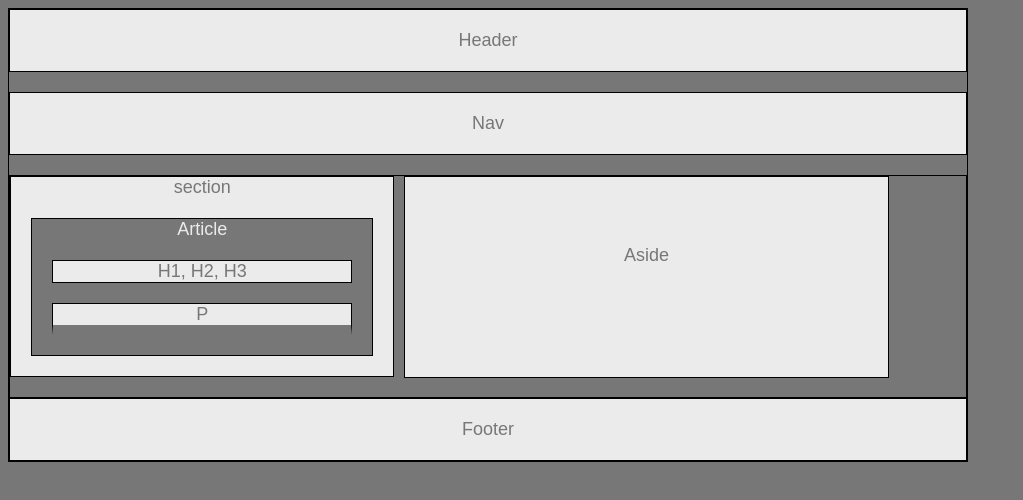
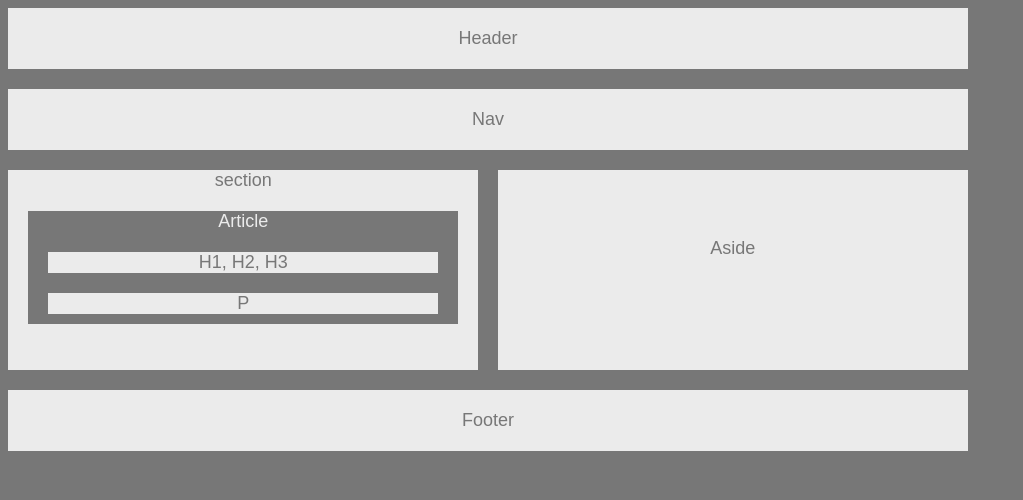
Before and after one commit to Rnulanz/HW-Wireframe, a plain HTML site: page index.html in a window 1280 px wide. Shown: the whole page, without its empty margins (0-1023 px from the left). Drawn offline with Linux system fonts and the light colour scheme.

Commit message:
Final-Homework

```diff
--- a/style.css
+++ b/style.css
@@ -18,8 +18,7 @@ body{
 }
 
 #class{
-    overflow: auto;
-    height: 100%;
+    height: 200px;
 
 }
 
@@ -27,7 +26,9 @@ body{
     text-align: center;
     float: left;
     margin-bottom: 20px;
-    width:40%;
+    height: 100%;
+    width:49%;
+    box-sizing: border-box;
 }
 
 #art{color: #ebebeb;
@@ -50,18 +51,15 @@ body{
     background: #ebebeb;
     text-align: center;
     padding: 50px;
-    margin-left:  10px;
-    width:40%;
-    height: 100px;
-    position: relative;
+    margin-left: 2%;
+    width:49%;
+    height: 100%;
+    box-sizing: border-box;
+
 }
 
-#foot{clear: both;;
+#foot{clear: both;
     background: #ebebeb;
     text-align: center;
     padding: 20px;
 }
-
-div, section {
-    border: 1px solid black;
-}
```
